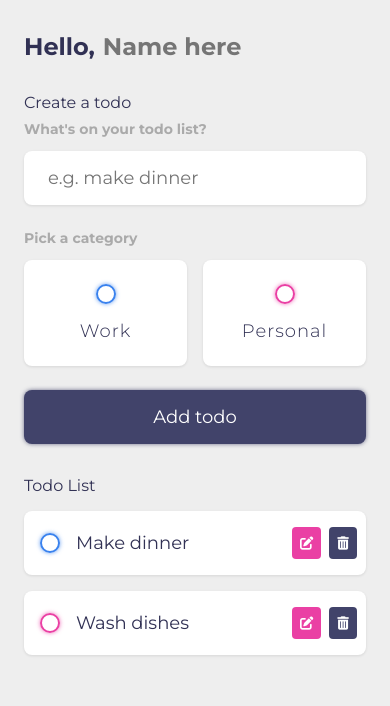
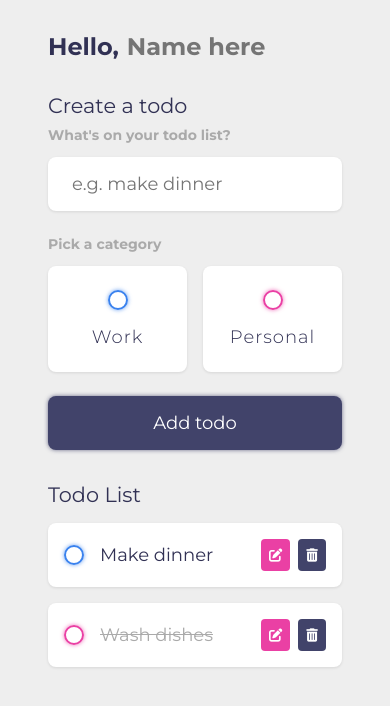
Before and after one commit to marykasp/todo-list, a plain HTML site: page index.html in a window 390 px wide. Drawn offline with Linux system fonts and the light colour scheme.

Commit message:
Responsive design and change container width

```diff
--- a/css/style.css
+++ b/css/style.css
@@ -51,7 +51,7 @@ section {
 
 h3 {
   color: var(--dark);
-  font-size: 1rem;
+  font-size: 1.3rem;
   font-weight: 400;
   margin-bottom: 0.5rem;
 }
@@ -61,6 +61,12 @@ h4 {
   font-size: 0.875rem; /* 14px */
   font-weight: 700;
   margin-bottom: 0.8rem;
+}
+
+.app {
+  /* border: 1px solid var(--primary); */
+  max-width: 500px;
+  margin: 1rem auto;
 }
 
 .greeting .title {
@@ -239,4 +245,19 @@ input:checked ~ .bubble::after {
 
 .todo-item.done .todo-content input {
   text-decoration: line-through;
+  color: var(--grey);
 }
+
+@media screen and (max-width: 600px )  {
+  .app {
+    max-width: 400px;
+    padding: 0 1rem;
+    margin: 0 0.5rem;
+    /* background-color: var(--third); */
+  }
+
+  input[type="text"] {
+    width: 100%;
+  }
+
+}
--- a/index.html
+++ b/index.html
@@ -76,7 +76,7 @@
             </div>
           </div>
           <!-- todo item -->
-          <div class="todo-item">
+          <div class="todo-item done">
             <label>
               <input type="checkbox" />
               <span class="bubble personal"></span>
```
